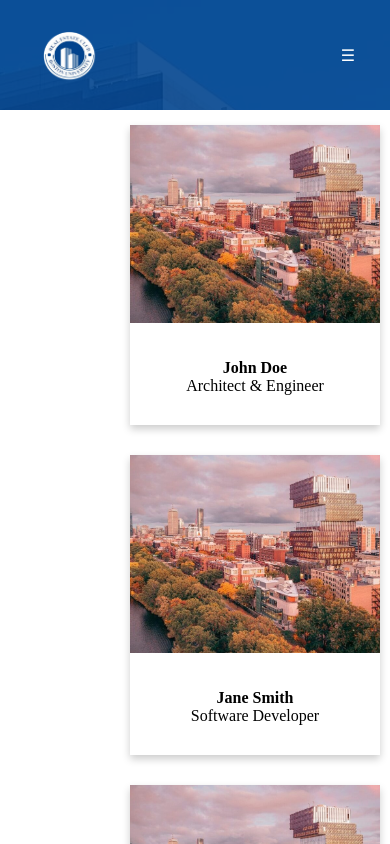
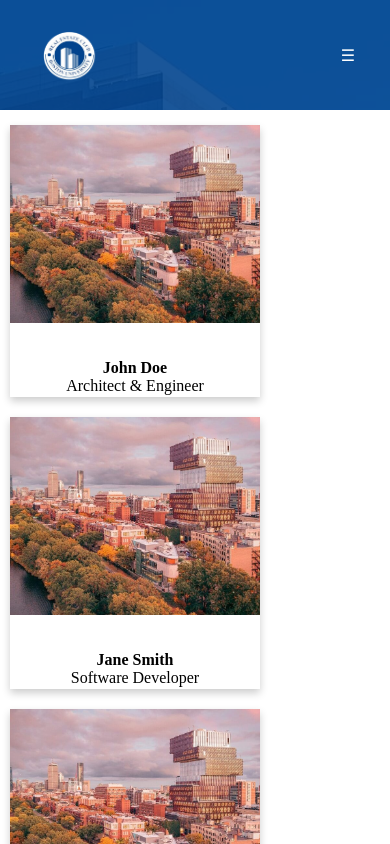
Before and after one commit to RealSycoBak/realestate, a React (Vite) app: page /students in a window 390 px wide. Shown: the top 844 px of the page. Built offline with nearby package versions, Linux system fonts and the light colour scheme.

Commit message:
Updates to students resposniveness

```diff
--- a/src/assets/students.css
+++ b/src/assets/students.css
@@ -6,6 +6,7 @@
   margin: 10px; /* Reduce margin for better wrapping */
   flex-shrink: 0; /* Prevents shrinking */
   cursor: pointer; /* Change cursor on hover */
+  max-width: 100%; /* Prevent overflow */
 }
 
 /* On mouse-over, add a deeper shadow */
@@ -20,6 +21,7 @@
   width: 450px;
   margin: 10px; /* Reduce margin for better wrapping */
   flex-shrink: 0; /* Prevents shrinking */
+  max-width: 100%; /* Prevent overflow */
 }
 
 .Bigcard:hover {
@@ -72,7 +74,6 @@
   flex-direction: column;
 }
 
-
 .Right {
   display: flex;
   flex-wrap: wrap;
@@ -80,10 +81,8 @@
   justify-content: center;
   gap: 10px;
   flex: 1;
-    max-width: 900px; /* Adjust width as needed */
-
+  max-width: 100%; /* Prevent overflow */
 }
-
 
 .Left {
   width: 700px;
@@ -102,10 +101,42 @@
   transform: translateX(0); /* Slide in */
 }
 
-  .Screen  {
+.Screen {
   display: flex;
   width: 100%;
   height: 100%;
   justify-content: center;
+}
 
+@media (max-width: 768px) {
+  .Screen {
+      flex-direction: column;
+      align-items: center;
   }
+
+  .Right {
+      gap: 0px;
+      justify-content: flex-start;
+  }
+
+  .card {
+      height: auto; /* Let height adjust based on content */
+      width: 100%; /* Ensure it takes up available space */
+      max-width: 250px; /* Limit max width for smaller screens */
+  }
+
+  .Bigcard {
+      height: 300px;
+      width: 100%;
+      max-width: 400px; /* Adjust the max-width for smaller screens */
+  }
+
+  .big-avatar {
+      height: 200px;
+  }
+
+  .about-section, .socials-section {
+      width: 100%; /* Ensure sections are fully contained */
+      max-width: 200px;
+  }
+}
--- a/src/components/ContactForm.jsx
+++ b/src/components/ContactForm.jsx
@@ -11,11 +11,11 @@ const ContactForm = () => {
         e.preventDefault();
 
         // Create the subject and body of the email
-        const subject = encodeURIComponent(firstName + ' ' + lastName);
-        const body = encodeURIComponent('Email: ' + email + '\nMessage: ' + message);
+        const subject = encodeURIComponent('SUBMIT A LEAD - ' + firstName + ' ' + lastName);
+        const body = encodeURIComponent('Here is my lead: ' + message + '\n' + 'Thanks, ' + email);
 
         // Construct the mailto URL
-        const mailtoLink = `mailto:realestatefund.com?subject=${subject}&body=${body}`;
+        const mailtoLink = `mailto:burealestatefund@gmail.com?subject=${subject}&body=${body}`;
 
         // Open the mailto link (this opens the user's default email client)
         window.location.href = mailtoLink;
--- a/src/components/Navbar.css
+++ b/src/components/Navbar.css
@@ -40,36 +40,7 @@ li a {
     margin: 0;
     padding: 0;
     background-color: white;
-    position: relative;
-    overflow: hidden;
-    z-index: 1; /* Ensure the line stays behind content */
 }
-
-.line::before {
-    content: "";
-    position: absolute;
-    top: 0;
-    left: -100%;
-    height: 100%;
-    width: 50%;
-    background-color: rgb(3, 87, 182);
-    animation: blueStreak 7s infinite;
-    z-index: 2; /* Ensure the streak appears above the line */
-}
-
-@keyframes blueStreak {
-    0% {
-        left: -100%;
-    }
-    50% {
-        left: 100%;
-    }
-    100% {
-        left: 200%;
-    }
-}
-
-
 
 .menu-btn {
     display: none;
```
Lines whose indentation alone changed are shown as unchanged.
